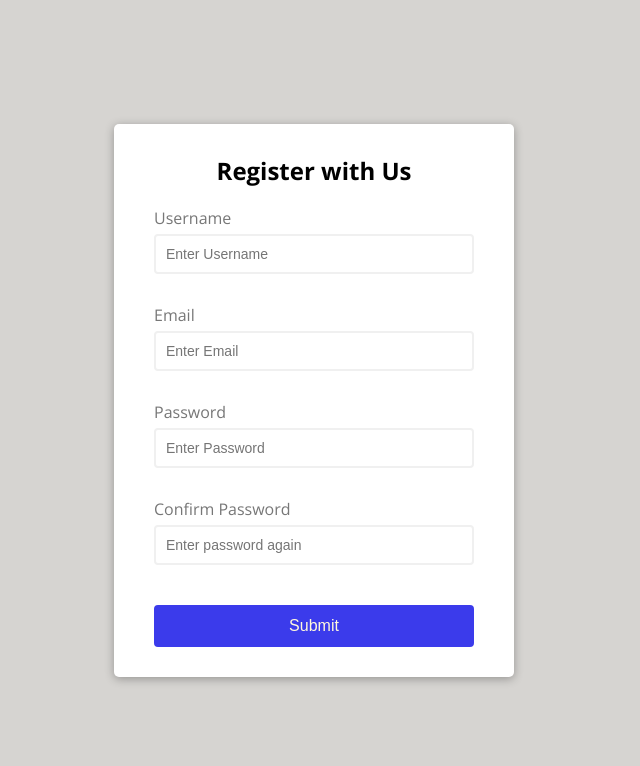
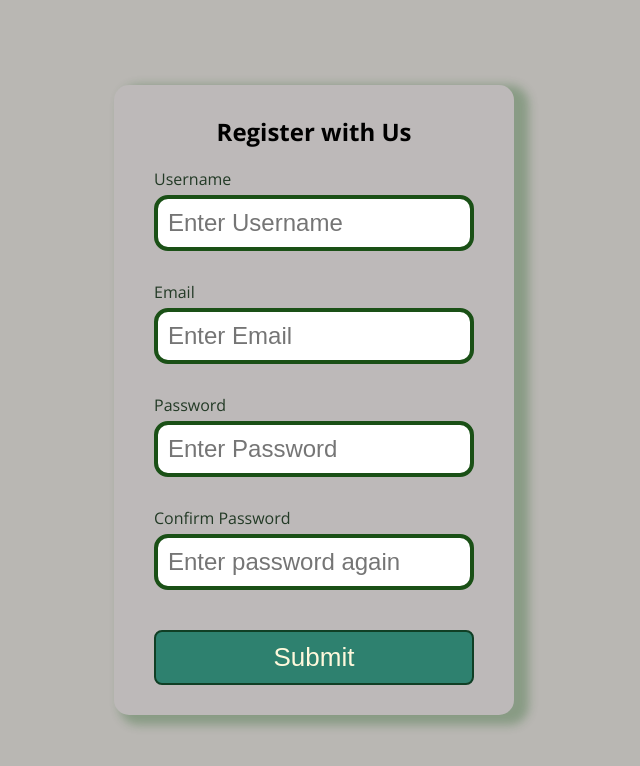
Before and after one commit to Ramona-Saintandre/BT-20vanillaJSproject, a website: page Form-validator/index.html in a window 1280 px wide. Shown: the whole page, without its empty margins (326-966 px from the left). Drawn offline with nearby package versions, Linux system fonts and the light colour scheme.

Commit message:
played around with the styling

```diff
--- a/Form-validator/style.css
+++ b/Form-validator/style.css
@@ -1,8 +1,8 @@
 @import url(https://fonts.googleapis.com/css?family=Open+Sans:300,300italic,regular,italic,600,600italic,700,700italic,800,800italic);
 
 :root {
-  --success-color:#2ecc71;
-  --error-color:#e74c3c;
+  --success-color:#1c8648;
+  --error-color:#991c0f;
 }
 
 *{
@@ -10,7 +10,7 @@
 
 }
 body{
-  background-color: rgb(214, 212, 209);
+  background-color: rgb(185, 183, 179);
   font-family: 'Open Sans',sans-serif;
   display: flex;
   align-items: center;
@@ -20,9 +20,9 @@ body{
 }
 
 .container{
-  background-color: #fff;
-  border-radius: 5px;
-  box-shadow:0 2px 10px rgba(0,0,0,0.3) ;
+  background-color: rgb(189, 185, 185);
+  border-radius: 15px;
+  box-shadow:10px 5px 10px 5px rgba(26, 93, 26, 0.3) ;
   width: 400px;
   }
 
@@ -42,18 +42,18 @@ body{
   }
 
   .form-control label{
-    color: #777;
+    color: rgb(35, 58, 38);
      display: block;  /*labels are set inline by default, so changing it block to align */
      margin-bottom: 5px;
   }
 
   .form-control input{
-    border: 2px solid #f0f0f0;
-    border-radius: 4px;
+    border: 4px solid #1a5016;
+    border-radius: 14px;
     display: block;
     width: 100%;
     padding: 10px;
-    font-size: 14px;
+    font-size: 24px;
   }
 
   .form-control input:focus{
@@ -84,12 +84,12 @@ body{
 
       .form button{
         cursor: pointer;
-        background-color: rgb(59, 59, 235);
-        border: 2px solid rgb(59, 59, 235);
-        border-radius: 4px;
+        background-color: rgb(46, 129, 111);
+        border: 2px solid rgb(16, 63, 37);
+        border-radius: 8px;
         color: cornsilk;
         display: block;
-        font-size: 16px;
+        font-size: 26px;
         padding: 10px;
         margin-top: 20px;
         width: 100%;
```
